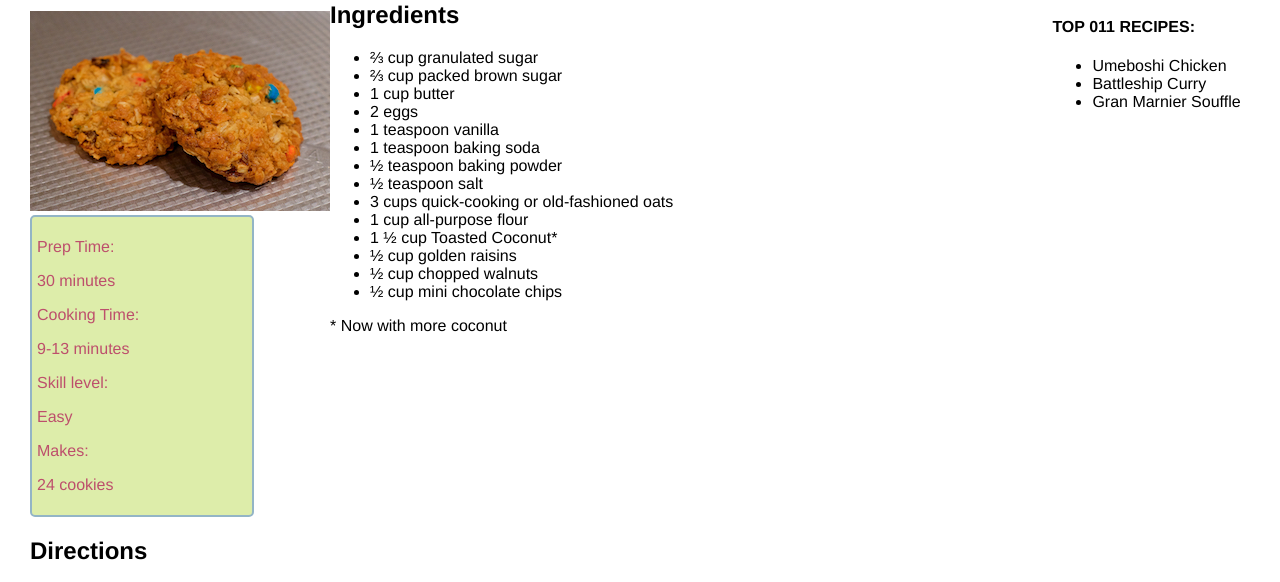
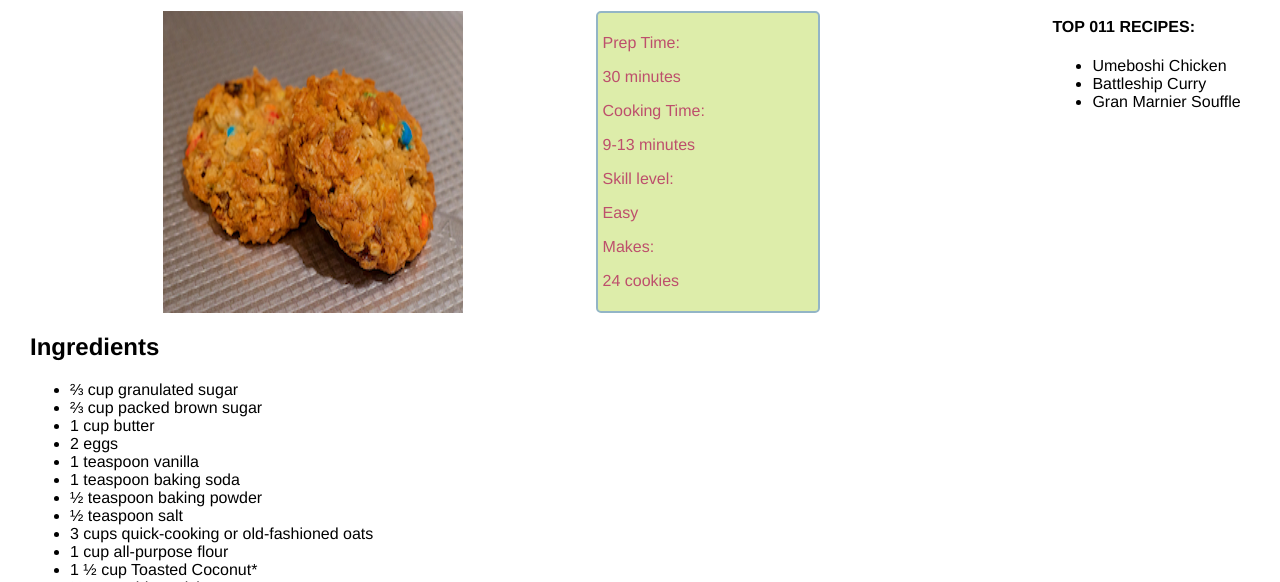
Before and after one commit to junocchi/CSS-practice, a plain HTML site: page recipe-oatmealCookie/oatmeal_cookies.html in a window 1280 px wide. Shown: the part 139-721 px from the top of the page. Drawn offline with Linux system fonts and the light colour scheme.

Commit message:
Align cookie and prep images on the same line (display flex, space-evenly)

```diff
--- a/recipe-oatmealCookie/styles.css
+++ b/recipe-oatmealCookie/styles.css
@@ -47,6 +47,10 @@ header {
 
 .summary {
   margin-top: 30px;
+  display: flex;
+  justify-content: space-evenly;
+  flex-grow: 1;
+  flex-basis: 100%;
 }
 
 .summary > div {
```
